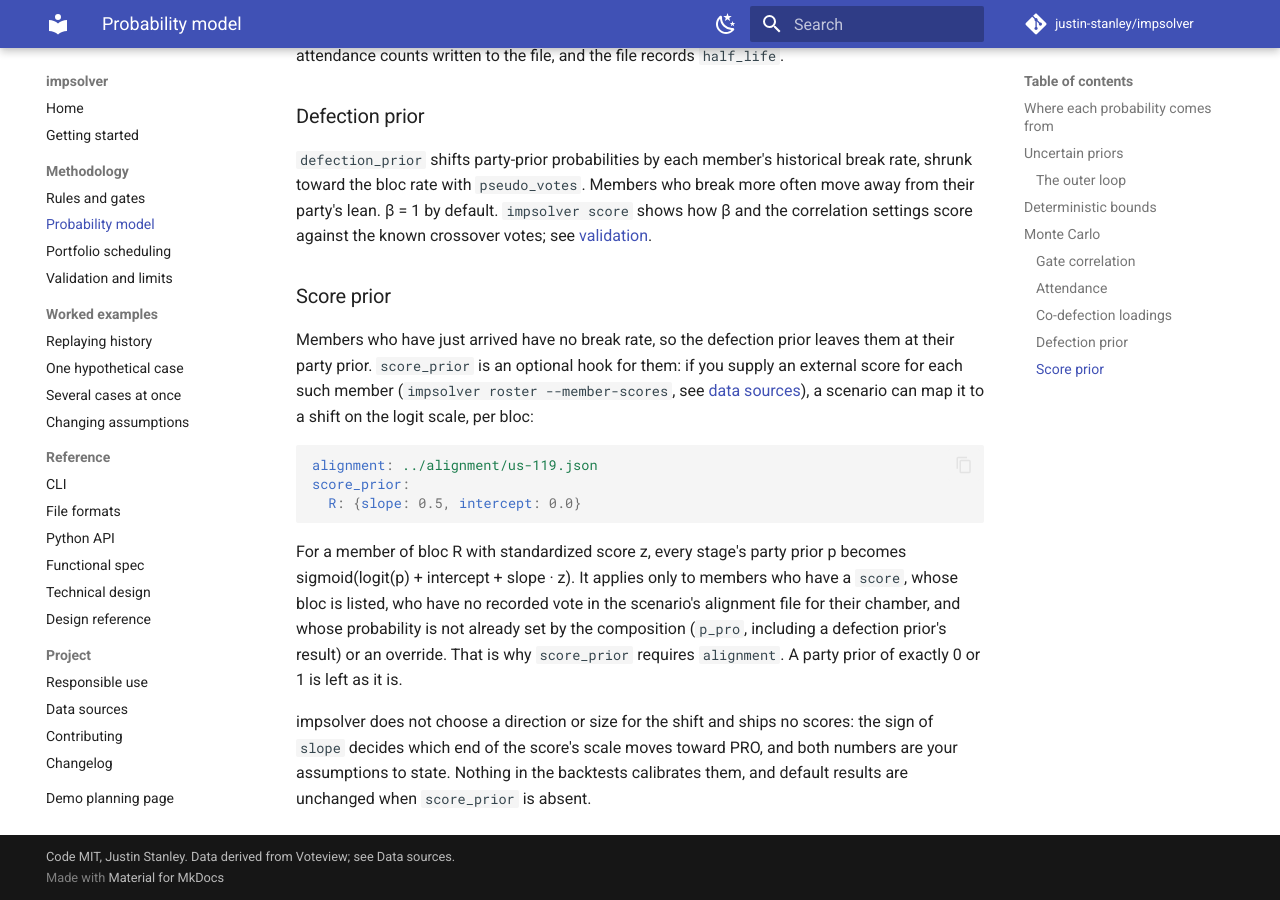
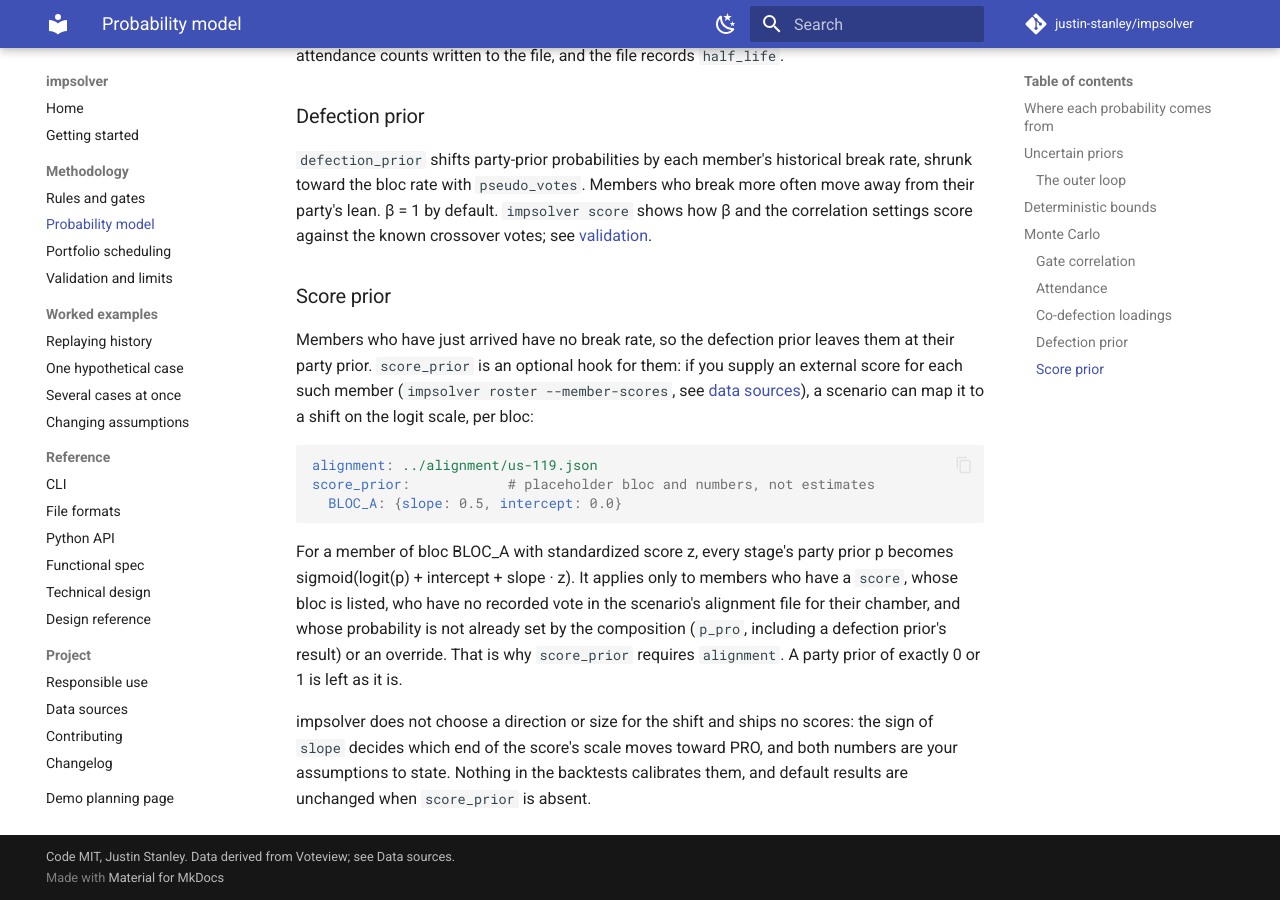
Before and after one commit to justin-stanley/impsolver, an MkDocs documentation site: the page built from docs/methodology/model.md, in a window 1280 px wide and 900 px high, scrolled down 4019 px. Built offline with MkDocs 1.6.1 and Material for MkDocs 9.7.7, drawn with Linux system fonts in a browser that asks for light colours; comment, search, counter and statistics services are not loaded.

Commit message:
Accept a BOM in member score files; use a placeholder bloc in the score_prior example
Co-Authored-By: Claude Opus 5.5 <noreply@anthropic.com>

````diff
--- a/docs/methodology/model.md
+++ b/docs/methodology/model.md
@@ -168,11 +168,11 @@ a scenario can map it to a shift on the logit scale, per bloc:
 
 ```yaml
 alignment: ../alignment/us-119.json
-score_prior:
-  R: {slope: 0.5, intercept: 0.0}
+score_prior:            # placeholder bloc and numbers, not estimates
+  BLOC_A: {slope: 0.5, intercept: 0.0}
 ```
 
-For a member of bloc R with standardized score z, every stage's party prior p becomes
+For a member of bloc BLOC_A with standardized score z, every stage's party prior p becomes
 sigmoid(logit(p) + intercept + slope · z). It applies only to members who have a `score`, whose
 bloc is listed, who have no recorded vote in the scenario's alignment file for their chamber, and
 whose probability is not already set by the composition (`p_pro`, including a defection prior's
````
Also changed, not shown: 2 other files.
